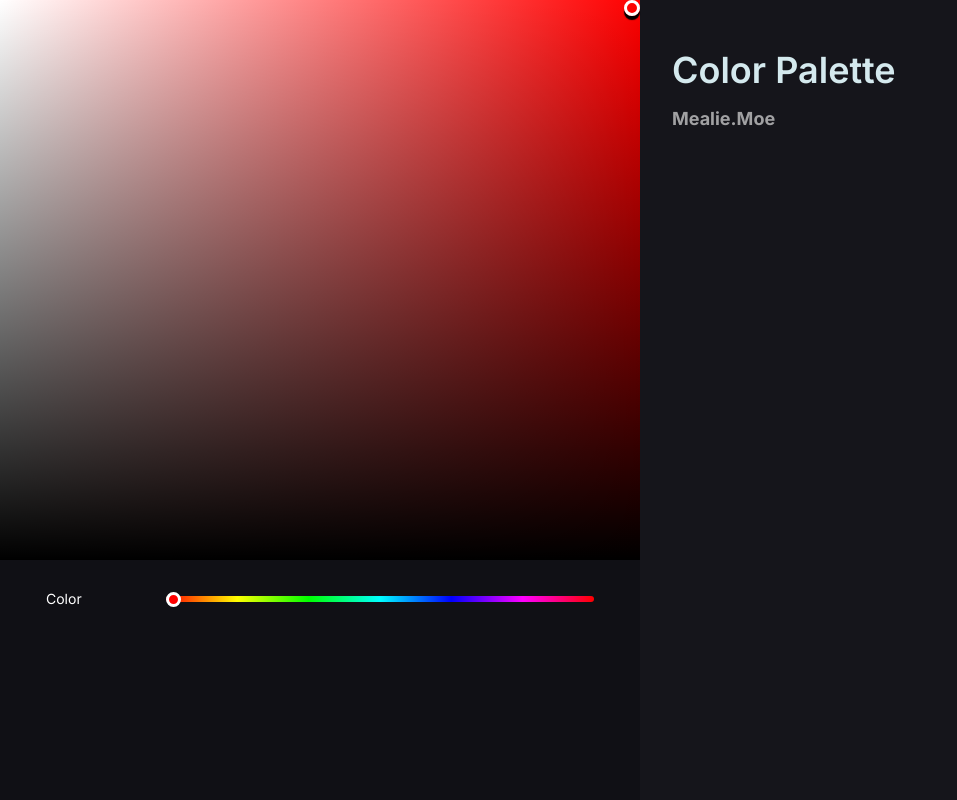
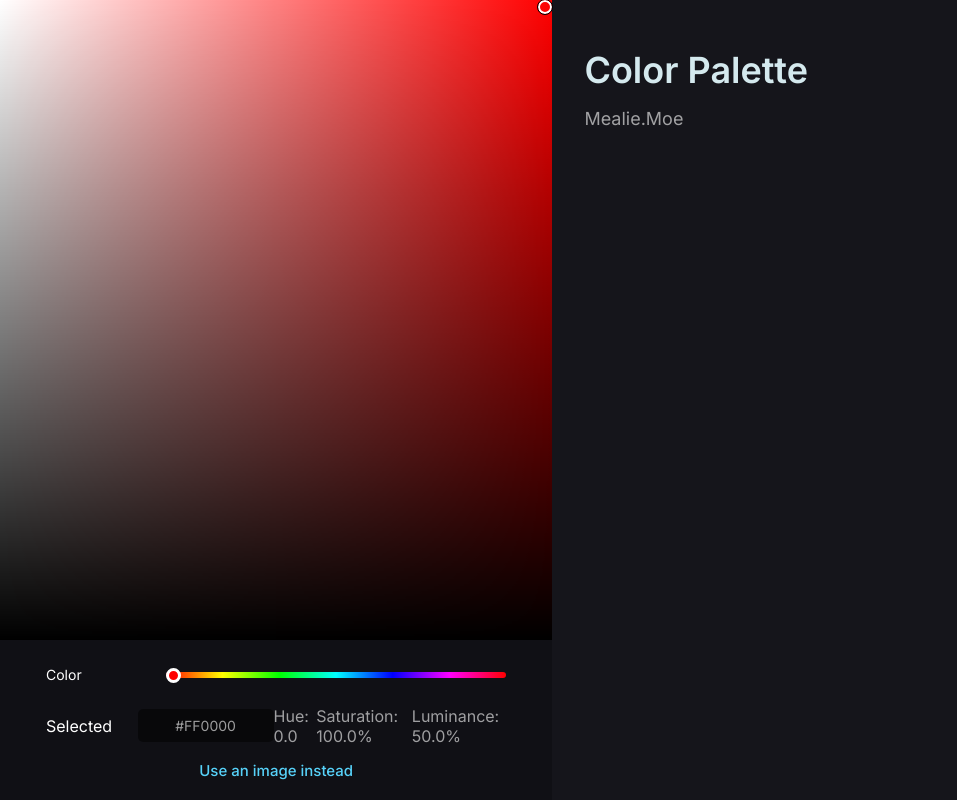
Before and after one commit to mealiedotmoe/frontend, a Next.js app: page /palette in a window 1280 px wide. Shown: the whole page, without its empty margins (0-957 px from the left). Built offline with nearby package versions, Linux system fonts and the light colour scheme.

Commit message:
working color picker w/ selected display. TODO: Image color picker

```diff
--- /dev/null
+++ b/components/color-picker/color-hex-editor.tsx
@@ -0,0 +1,12 @@
+import * as React from 'react';
+import { HSLColor } from './color-picker';
+
+export interface ColorHexEditorProps {
+  value: string
+}
+
+export const ColorHexEditor: React.FunctionComponent<ColorHexEditorProps> = ({ value }): JSX.Element => (
+  <form className="color-hex-editor">
+    <input className="hex-input" value={value} />
+  </form>
+)
--- a/components/color-picker/color-picker.scss
+++ b/components/color-picker/color-picker.scss
@@ -5,27 +5,36 @@
   width: calc(100%);
 
   .picker-body {
-    height: 70%;
+    height: 80%;
     margin-bottom: 5%;
     position: relative;
-    cursor: grab;
 
     .saturation-handle {
       border-radius: 50%;
       width: 10px;
       height: 10px;
-      border: 3px solid #ffffff;
+      border: 2px solid #ffffff;
       position: absolute;
       top: 0;
       right: 0;
-      box-shadow: 0 4px 1px;
       cursor: grab;
+
+      &::before {
+        content: " ";
+        position: absolute;
+        top: -3px;
+        left: -3px;
+        bottom: -3px;
+        right: -3px;
+        border-radius: 50%;
+        border: 1px solid #000000;
+      }
     }
   }
   .slider-component {
     display: grid;
     grid-template-columns: 120px auto;
-    margin: 1rem 46px;
+    margin: 24px 46px;
     align-items: center;
 
     .slider-label {
@@ -59,4 +68,39 @@
       }
     }
   }
+
+  .selected-info-container {
+    display: flex;
+    align-items: center;
+    margin: 24px 46px;
+
+    .hsl {
+      flex-grow: 1;
+      display: flex;
+      align-items: center;
+      justify-content: space-between;
+    }
+    .label {
+      color: #ffffff;
+      width: 120px;
+    }
+    .info {
+      color: rgba(255,255,255,0.6);
+    }
+  }
+
+  .color-hex-editor {
+    .hex-input {
+      border: none;
+      background: rgba(0,0,0,.5);
+      border-radius: 5px;
+      outline: none;
+      font-family: inherit;
+      font-size: 14px;
+      color: rgba(255,255,255,0.6);
+      padding: 8px;
+      width: 120px;
+      text-align: center;
+    }
+  }
 }
--- a/components/color-picker/color-picker.tsx
+++ b/components/color-picker/color-picker.tsx
@@ -2,8 +2,20 @@ import * as React from 'react';
 import { observable, action } from 'mobx';
 import { observer } from 'mobx-react';
 import Draggable, { DraggableCore, DraggableEvent } from 'react-draggable';
+import { valueToLuminance } from '../../utils/value-to-luminance';
+import { ColorHexEditor } from './color-hex-editor';
+import Color from "color";
 
-export interface ColorPickerProps {}
+export interface HSLColor {
+  hue: number;
+  saturation: number;
+  luminance: number;
+}
+
+export interface ColorPickerProps {
+  onUpdate?: (color: HSLColor) => any;
+  onChange?: (color: HSLColor) => any;
+}
 
 @observer
 export class ColorPicker extends React.Component<ColorPickerProps> {
@@ -14,47 +26,81 @@ export class ColorPicker extends React.Component<ColorPickerProps> {
   @observable private sliderLeftPos: string = '0%';
   @observable private hue: number = 0;
 
-  @observable private saturation: number = 100;
+  @observable private saturation: number = 1;
 
-  @observable private brightness: number = 50;
-
-  public componentDidMount(): void {
-  }
+  @observable private luminance: number = 50;
 
   @action private calculateHandlePosition(event: DraggableEvent): void {
     if (!this.sliderTrackRef.current || !this.sliderHandleRef.current || !(event instanceof MouseEvent)) return;
+
     const parentPos = this.sliderTrackRef.current.getBoundingClientRect();
     const handleWidth = this.sliderHandleRef.current.getBoundingClientRect().width;
     const relativePos = event.x - parentPos.left;
+
     if (relativePos <= 0) {
       this.hue = 0;
       this.sliderLeftPos = "0%";
-      return;
-    }
-    if (relativePos >= parentPos.width - handleWidth) {
+    } else if (relativePos >= parentPos.width - handleWidth) {
       this.hue = 360;
       this.sliderLeftPos = `calc(100% - ${handleWidth})`;
-      return;
+    } else {
+      const relativePosPercentage = ((relativePos) / parentPos.width) * 100;
+      this.hue = (relativePos / parentPos.width) * 360;
+      this.sliderLeftPos = `${relativePosPercentage}%`;
     }
-    const relativePosPercentage = ((relativePos) / parentPos.width) * 100;
-    this.hue = (relativePos / parentPos.width) * 360;
-    this.sliderLeftPos = `${relativePosPercentage}%`;
+
+    this.props.onChange && this.props.onChange({ hue: this.hue, luminance: this.luminance, saturation: this.saturation });
   }
 
   @action private handleSaturationChange(event: DraggableEvent): void {
     if (!this.paletteRef.current || !(event instanceof MouseEvent)) return;
+
     const palettePos = this.paletteRef.current.getBoundingClientRect();
     const relativePosX = event.x - palettePos.left;
-    if (relativePosX >= palettePos.width) {
-      this.saturation = 100;
-      return;
+
+    if (relativePosX <= palettePos.left) {
+      this.saturation = 0;
+    } else if (relativePosX >= palettePos.width) {
+      this.saturation = 1;
+    } else {
+      this.saturation = relativePosX / palettePos.width;
     }
-    this.saturation = (relativePosX / palettePos.width) * 100;
+
+    this.props.onChange && this.props.onChange({ hue: this.hue, luminance: this.luminance, saturation: this.saturation });
+  }
+
+  @action private handleLuminanceChange(event: DraggableEvent): void {
+    if (!this.paletteRef.current || !(event instanceof MouseEvent)) return;
+    const palettePos = this.paletteRef.current.getBoundingClientRect();
 
     const relativePosY = event.y - palettePos.top;
     if (relativePosY <= palettePos.top) {
-      const value = 0;
+      this.luminance = valueToLuminance(100, this.saturation);
+      return;
+    } else if (relativePosY >= palettePos.height) {
+      this.luminance = valueToLuminance(0, this.saturation);
+    } else {
+      const value = 100 - (relativePosY / palettePos.height) * 100;
+      this.luminance = valueToLuminance(value, this.saturation);
     }
+
+    this.props.onChange && this.props.onChange({ hue: this.hue, luminance: this.luminance, saturation: this.saturation });
+  }
+
+  @action private onSliderTrackClick(ev: React.MouseEvent<HTMLDivElement>): void {
+    if (!this.sliderTrackRef.current || !this.sliderHandleRef.current) return;
+    ev.persist();
+
+    const trackPos = this.sliderTrackRef.current.getBoundingClientRect();
+    const handlePos = this.sliderHandleRef.current.getBoundingClientRect();
+
+    const relativePos = ev.clientX - trackPos.left - (handlePos.width / 2);
+
+    this.hue = (relativePos / trackPos.width) * 360;
+    this.sliderLeftPos = `${(relativePos / trackPos.width) * 100}%`;
+
+    this.props.onUpdate && this.props.onUpdate({ hue: this.hue, luminance: this.luminance, saturation: this.saturation });
+    this.props.onChange && this.props.onChange({ hue: this.hue, luminance: this.luminance, saturation: this.saturation });
   }
 
   public render() {
@@ -67,7 +113,11 @@ export class ColorPicker extends React.Component<ColorPickerProps> {
         >
           <Draggable
             bounds="parent"
-            onDrag={ev => this.handleSaturationChange(ev)}
+            onDrag={ev => {
+              this.handleSaturationChange(ev);
+              this.handleLuminanceChange(ev);
+            }}
+            onStop={() => this.props.onUpdate && this.props.onUpdate({ hue: this.hue, luminance: this.luminance, saturation: this.saturation })}
           >
             <div className="saturation-handle" />
           </Draggable>
@@ -77,15 +127,33 @@ export class ColorPicker extends React.Component<ColorPickerProps> {
             Color
           </label>
           <section className="slider-container">
-            <div className="slider main-color" ref={this.sliderTrackRef}>
+            <div className="slider main-color" ref={this.sliderTrackRef} onMouseDown={ev => this.onSliderTrackClick(ev)}>
               <DraggableCore
                 onDrag={ev => this.calculateHandlePosition(ev)}
+                onStop={() => this.props.onUpdate && this.props.onUpdate({ hue: this.hue, luminance: this.luminance, saturation: this.saturation })}
               >
                 <div className="slider-handle" ref={this.sliderHandleRef} style={{ left: this.sliderLeftPos, backgroundColor: `hsl(${this.hue}, 100%, 50%)` }} />
               </DraggableCore>
             </div>
           </section>
         </section>
+        <section className="selected-info-container">
+          <section className="label">
+            Selected
+          </section>
+          <section className="hsl">
+            <ColorHexEditor value={Color(`hsl(${this.hue}, ${this.saturation * 100}%, ${this.luminance}%)`).hex()} />
+            <section className="info">
+              Hue: {this.hue.toFixed(1)}
+            </section>
+            <section className="info">
+              Saturation: {(this.saturation * 100).toFixed(1)}%
+            </section>
+            <section className="info">
+              Luminance: {this.luminance.toFixed(1)}%
+            </section>
+          </section>
+        </section>
       </section>
     )
   }
--- a/components/page-title/page-title.tsx
+++ b/components/page-title/page-title.tsx
@@ -5,7 +5,7 @@ export const PageTitle: React.FunctionComponent<{ title: string; }> = ({ title }
     <div style={{ color: "#D4E9EE", marginBottom: "16px", fontSize: 36, fontWeight: 600 }}>
       {title}
     </div>
-    <div style={{ fontWeight: 700, fontSize: 18, color: "rgba(255,255,255,0.6)" }}>
+    <div style={{ fontWeight: 400, fontSize: 18, color: "rgba(255,255,255,0.6)" }}>
       Mealie.Moe
     </div>
   </section>
--- a/package.json
+++ b/package.json
@@ -20,6 +20,7 @@
   },
   "homepage": "https://github.com/mealiedotmoe/frontend#readme",
   "dependencies": {
+    "color": "^3.1.2",
     "mobx": "^5.15.4",
     "mobx-react": "^6.2.2",
     "next": "^9.4.4",
@@ -31,6 +32,7 @@
   },
   "devDependencies": {
     "@babel/plugin-proposal-decorators": "^7.10.5",
+    "@types/color": "^3.0.1",
     "@types/node": "^14.0.23",
     "@types/react": "^16.9.43",
     "@types/react-dom": "^16.9.8",
--- a/pages/palette.tsx
+++ b/pages/palette.tsx
@@ -1,12 +1,16 @@
 import * as React from 'react';
 import { observer } from "mobx-react";
-import { observable } from "mobx";
+import { observable, action } from "mobx";
 import Head from 'next/head';
-import { ColorPicker } from '../components/color-picker/color-picker';
+import { ColorPicker, HSLColor } from '../components/color-picker/color-picker';
 import { PageTitle } from '../components/page-title/page-title';
 
 @observer
 class Palette extends React.Component<{}> {
+  @observable private picker: "image" | "palette" = "palette";
+  @action private changeContextColor(color: HSLColor): void {
+  }
+
   public render() {
     return (
       <section className="picker-container">
@@ -14,7 +18,10 @@ class Palette extends React.Component<{}> {
           <title>Color Palette: Mealie.Moe</title>
         </Head>
         <aside className="color-picker-container">
-          <ColorPicker />
+          <ColorPicker onChange={(color) => this.changeContextColor(color)} />
+          <button className="context-change-text-button">
+            Use {this.picker === "image" ? "color palette" : "an image"} instead
+          </button>
         </aside>
         <main className="content">
           <PageTitle title="Color Palette" />
--- a/styles/palette.scss
+++ b/styles/palette.scss
@@ -1,11 +1,23 @@
+@import "./root.scss";
+
 .picker-container {
   width: 100vw;
   height: 100vh;
   display: grid;
-  grid-template-columns: 1fr 1fr;
+  grid-template-columns: 5fr 8fr;
 
   .color-picker-container {
     background: rgba(0,0,0,.24);
+    position: relative;
+
+    .context-change-text-button {
+      @extend .text-button;
+      position: absolute;
+      bottom: 10px;
+      width: 200px;
+      text-align: center;
+      left: calc(50% - 100px);
+    }
   }
   .content {
     padding: 32px;
--- a/styles/root.scss
+++ b/styles/root.scss
@@ -6,3 +6,17 @@ body {
   font-family: "Inter", -apple-system, BlinkMacSystemFont, "SF Pro Text", 'Segoe UI', Roboto, Oxygen, Ubuntu, Cantarell, 'Open Sans', 'Helvetica Neue', sans-serif;
   background: $background-primary;
 }
+
+.text-button {
+  font-family: inherit;
+  font-size: 15px;
+  color: $primary-color;
+  font-weight: 500;
+  line-height: 1;
+  padding: 12px;
+  border-radius: 5px;
+  background: transparent;
+  border: none;
+  outline: none;
+  cursor: pointer;
+}
--- /dev/null
+++ b/utils/value-to-luminance.ts
@@ -0,0 +1,3 @@
+export function valueToLuminance(value: number, saturation: number) {
+  return value * (1 - saturation / 2);
+}
```
Also changed, not shown: 1 other file (tests, documents, lock files or other folders).
